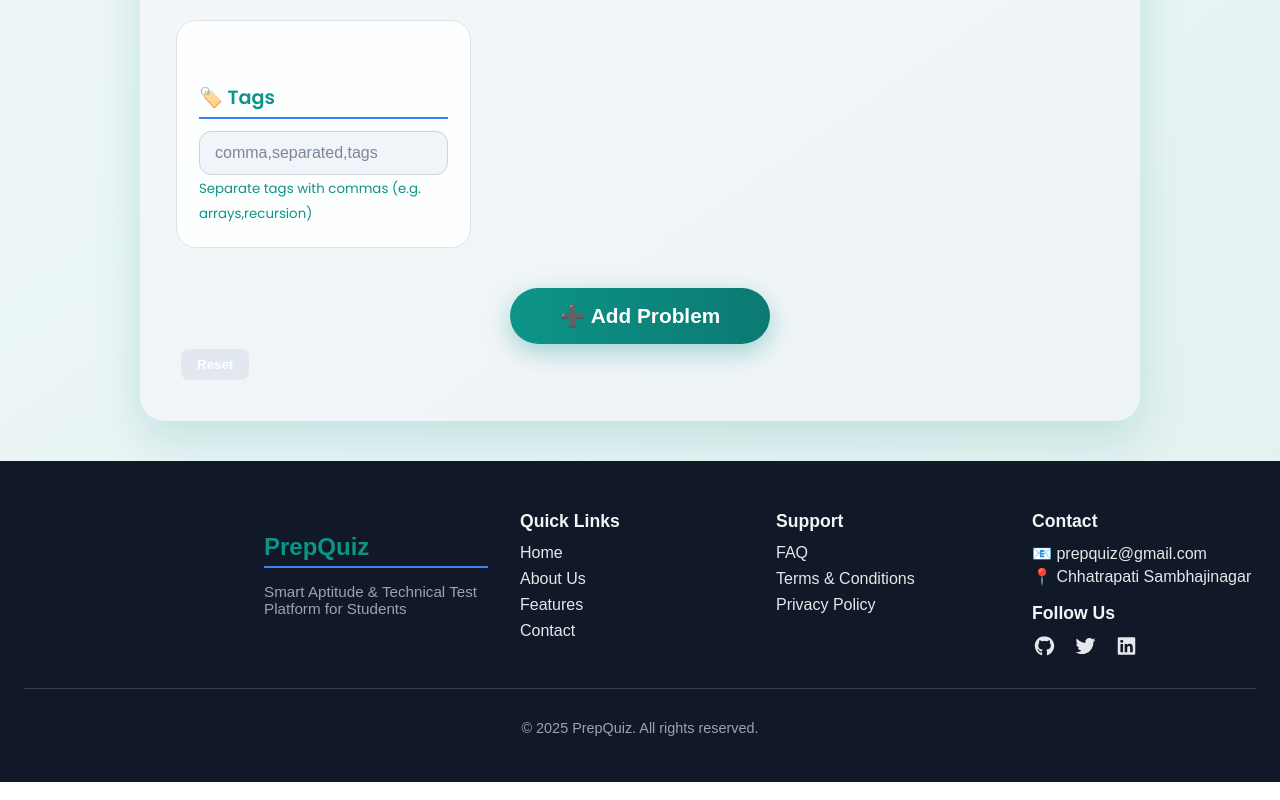
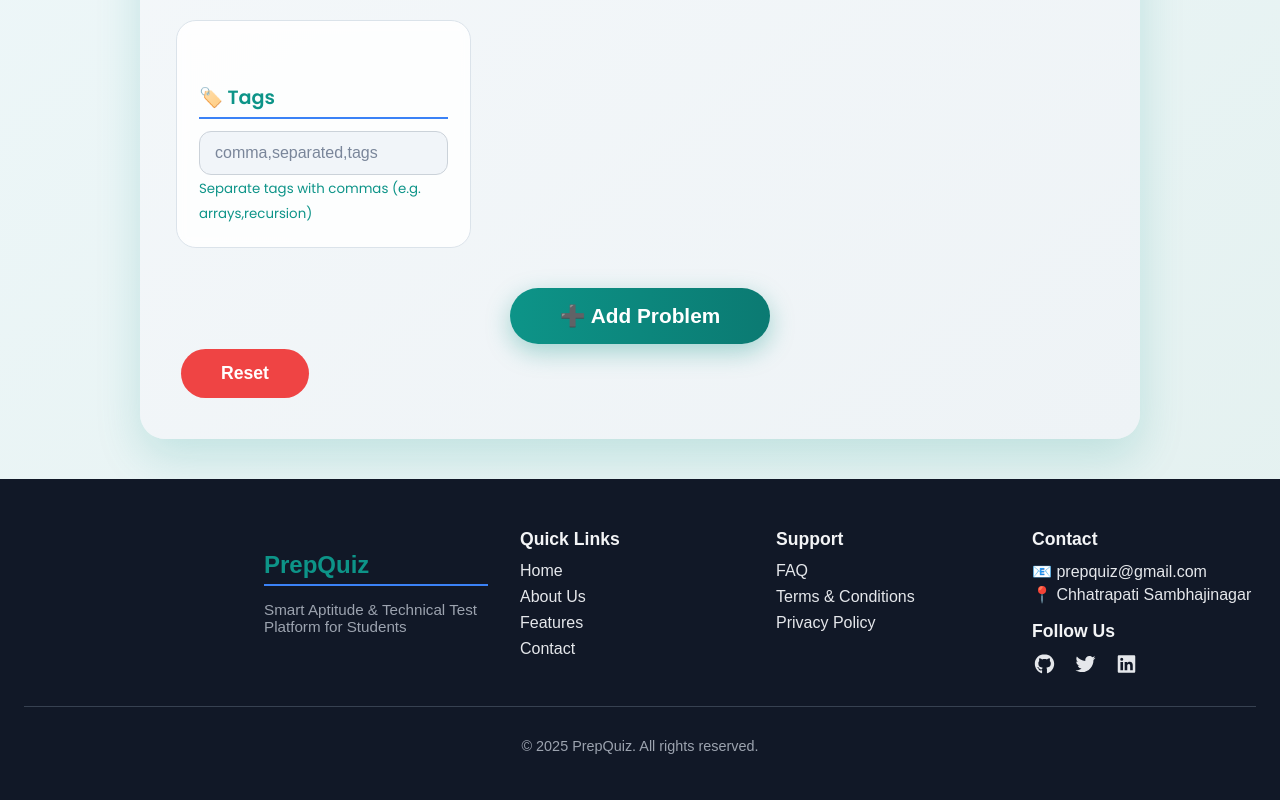
Before and after one commit to AnkitaSonawane2003/prepquiz, a React (Vite) app in the folder frontend/: page /add-aptitude in a window 1280 px wide. Shown: the part 1034-1834 px from the top of the page. Built offline with nearby package versions, Linux system fonts and the light colour scheme; no server answers.

Commit message:
added changes

```diff
--- a/frontend/src/components/Teacherpage.jsx
+++ b/frontend/src/components/Teacherpage.jsx
@@ -114,7 +114,7 @@ function TeacherPage() {
     <li><NavLink to="/add-aptitude" className={({ isActive }) => isActive ? "active" : ""}>Add Problems</NavLink></li>
     <li><NavLink to="/studdata" className={({ isActive }) => isActive ? "active" : ""}>Student Data</NavLink></li>
     <li><NavLink to="/doubt" className={({ isActive }) => isActive ? "active" : ""}>Doubts Raised</NavLink></li>
-    <li><NavLink to="/allevaluation" className={({ isActive }) => isActive ? "active" : ""}>Student Evaluation</NavLink></li>
+    <li><NavLink to="/allevaluation" className={({ isActive }) => isActive ? "active" : ""}>Evaluation</NavLink></li>
     <li><NavLink to="/announce" className={({ isActive }) => isActive ? "active" : ""}>Add Alert</NavLink></li>
   </ul>
 </nav>
--- a/frontend/src/pages/RegisterTeacher.jsx
+++ b/frontend/src/pages/RegisterTeacher.jsx
@@ -83,14 +83,14 @@ export default function RegisterTeacher() {
           </div>
 
           <div className="form-group">
-            <label>Email/Username</label>
+            <label>Email</label>
             <input
               type="email"
               name="email"
               value={formData.email}
               onChange={handleChange}
               required
-              placeholder="Enter your email/username"
+              placeholder="Enter your email"
             />
           </div>
 
--- a/frontend/src/pages/Registerstudent.jsx
+++ b/frontend/src/pages/Registerstudent.jsx
@@ -445,7 +445,7 @@ export default function RegisterStudent() {
           </div>
 
           <div className="form-group">
-            <label>Email/Username</label>
+            <label>Email</label>
             <input
               type="email"
               name="email"
--- a/frontend/src/styles/addProblem.css
+++ b/frontend/src/styles/addProblem.css
@@ -20,6 +20,22 @@
   gap: 12px;
   margin: 20px 0 30px;
   flex-wrap: wrap;
+}
+button.cancel-btn {
+  background: #ef4444 !important;
+  color: #fff !important;
+  padding: 14px 40px;
+  border-radius: 28px;
+  border: none;
+  font-weight: 600;
+  font-size: 1.1rem;
+  cursor: pointer;
+  transition: 0.3s ease;
+}
+
+button.cancel-btn:hover {
+  background: #dc2626 !important;
+  transform: scale(1.07);
 }
 
 .ai-input {
--- a/frontend/src/styles/teacherstyle.css
+++ b/frontend/src/styles/teacherstyle.css
@@ -44,8 +44,11 @@
 
 .nav-links li {
   margin-bottom: 18px;
+
 }
-
+.unified-nav-links{
+  margin-top: 0px;
+}
 .nav-links a {
   text-decoration: none;
   color: #e5e7eb;
```
Also changed, not shown: 1 other file (tests, documents, lock files or other folders).
